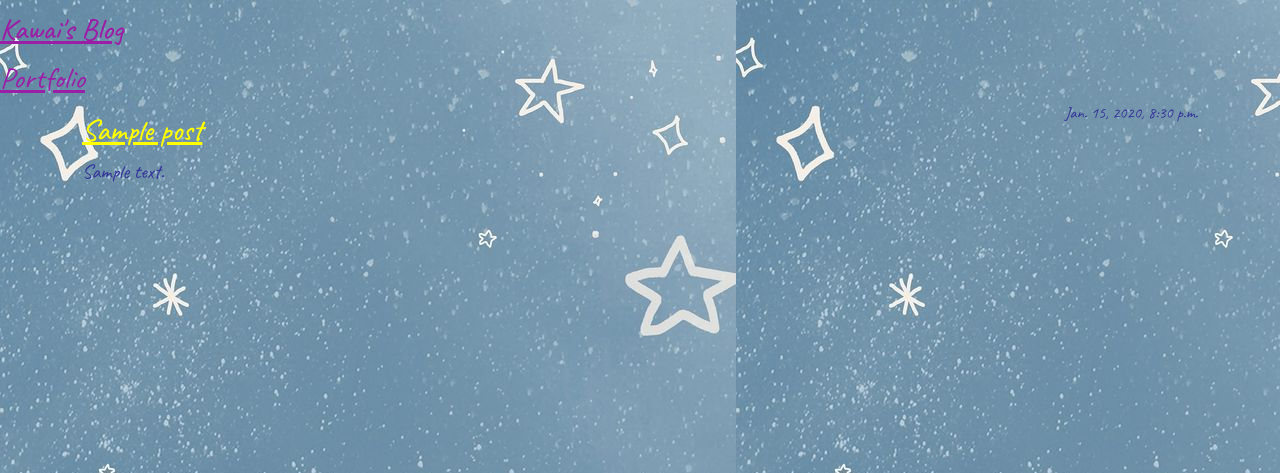
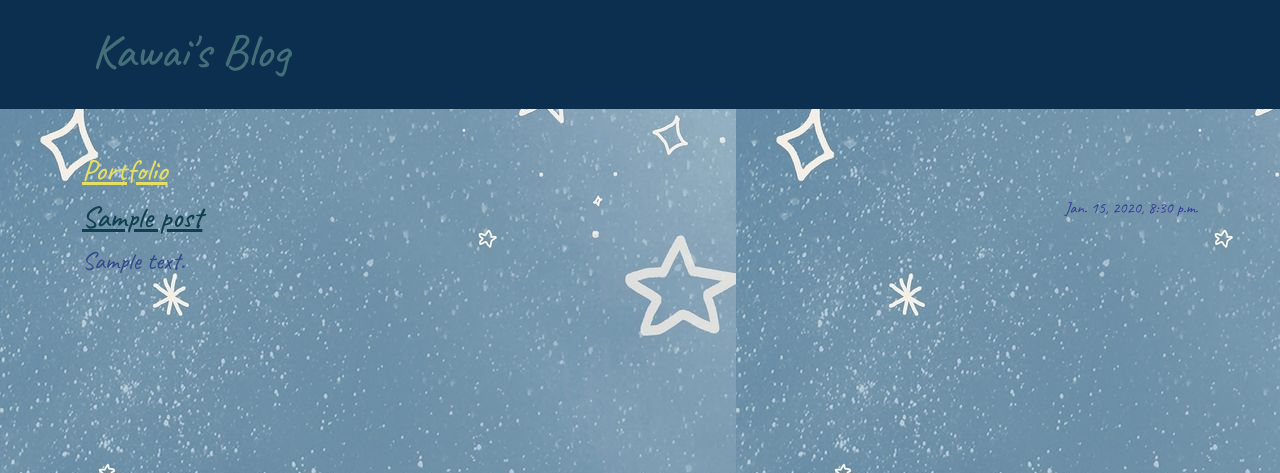
Before and after one commit to kristykawai/django-first-blog, a Django app: page / in a window 1280 px wide. Shown: the top 473 px of the page. Run offline with Django 3.2, Linux system fonts and the light colour scheme; tables that the repository leaves empty hold one stand-in row (values such as "Sample post"); some web fonts are replaced.

Commit message:
added a class for styling

```diff
--- a/blog/static/css/blog.css
+++ b/blog/static/css/blog.css
@@ -1,5 +1,12 @@
+bg{
+    background-repeat: repeat;
+    background-position: top;
+    background-size: 736px 1308px;
+    background-attachment: fixed;
+}
+
 a{
-    color: #9b1fa6;
+    color: #262c79;
     font-family: "Caveat", cursive;
     font-size: 30px;
     font-optical-sizing: auto;
@@ -7,36 +14,17 @@ a{
     font-style: normal;
 }
 
-
 p{
-    color: #333399;
+    color: #33498b;
     font-family: "Caveat", cursive;
-    font-size: 20px;
+    font-size: 25px;
     font-optical-sizing: auto;
     font-weight: <weight>;
     font-style: normal;
 }
 
-
-bg{
-    background-repeat: repeat;
-    background-position: top;
-    background-size: 736px 1308px;
-    background-attachment: fixed;
-}
-
-/* title {
-    color: #333399;
-    font-family: "Caveat", cursive;
-    font-size: 20px;
-} */
-
-/* body {
-    padding-left: 15px;
-} */
-
 .page-header {
-    background-color: #333399;
+    background-color: #0c2f4f;
     margin-top: 0;
     margin-bottom: 40px;
     padding: 20px 20px 20px 40px;
@@ -46,23 +34,22 @@ bg{
 .page-header h1 a,
 .page-header h1 a:visited,
 .page-header h1 a:active {
-    color: red;
+    color: #446f79;
     font-size: 36pt;
     text-decoration: none;
 }
 
-h1,
+
+/* h1,
 h2,
 h3,
 h4 {
-    color: #1aac34;
-    font-size: 40px;
     font-family: 'Lobster', cursive;
-}
+} */
 
 .date {
-    color: #333399;
     font-family: "Caveat", cursive;
+    color: #333a99;
 }
 
 .save {
@@ -83,30 +70,33 @@ h4 {
     margin-right: 20px;
 }
 
+.porfolio h2 a,
+.porfolio h2 a:visited {
+    color: #e4de63;
+}
+
 .post {
     margin-bottom: 70px;
 }
 
 .post h2 a,
 .post h2 a:visited {
-    color: yellow;
-    font-family: "Caveat", cursive;
+    color: #10404c;
 }
 
 .post > .date,
 .post > .actions {
     float: right;
-    font-family: "Caveat", cursive;
 }
 
 .btn-secondary,
 .btn-secondary:visited {
-    color: #25a57f;
+    color: #0d00c2;
     background: none;
-    border-color: #3e8cda;
+    border-color: #0006c2;
 }
 
 .btn-secondary:hover {
     color: #FFFFFF;
-    background-color: #333399;
+    background-color: #C25100;
 }
--- a/blog/templates/blog/post_list.html
+++ b/blog/templates/blog/post_list.html
@@ -4,19 +4,21 @@
     <head>
 		<link rel="stylesheet" href="https://fonts.googleapis.com/css?family=Lobster&subset=latin,latin-ext">
 		<link rel="stylesheet" href="https://cdn.jsdelivr.net/npm/bootstrap@5.1.3/dist/css/bootstrap.min.css" integrity="sha384-1BmE4kWBq78iYhFldvKuhfTAU6auU8tT94WrHftjDbrCEXSU1oBoqyl2QvZ6jIW3" crossorigin="anonymous">
-        <title>Kawai</title>
+        <title>Kawai's space</title>
 		<link rel="stylesheet" href="https://fonts.googleapis.com/css?family=Lobster&subset=latin,latin-ext">
 		<link href="https://fonts.googleapis.com/css2?family=Caveat:wght@400..700&family=Jim+Nightshade&display=swap" rel="stylesheet">
 		<link rel="stylesheet" href="{% static 'css/blog.css' %}">
     </head>
     <body id = 'bg' style = "background-image: url('{%static 'img/star.jpeg'%}');">
-        <header>
-			<h1><a href="https://kristykawai.github.io">Kawai's Blog</a></h1>
+		<header class="page-header">
+			<div class="container">
+				<h1><a href="https://kristykawai.github.io">Kawai's Blog</a></h1>
+			</div>
 		</header>
-		<a href="https://kristykawai.github.io" class="external_link" id="link to personal page"> Portfolio </a>
 		<main class="container">
 			<div class="row">
 				<div class="col">
+					<sub-title class="porfolio"><h2><a href="https://kristykawai.github.io" class="external_link" id="link to personal page"> Portfolio </a></h2></sub-title>
 					{% for post in posts %}
 						<article class="post">
 							<time class="date">
```
